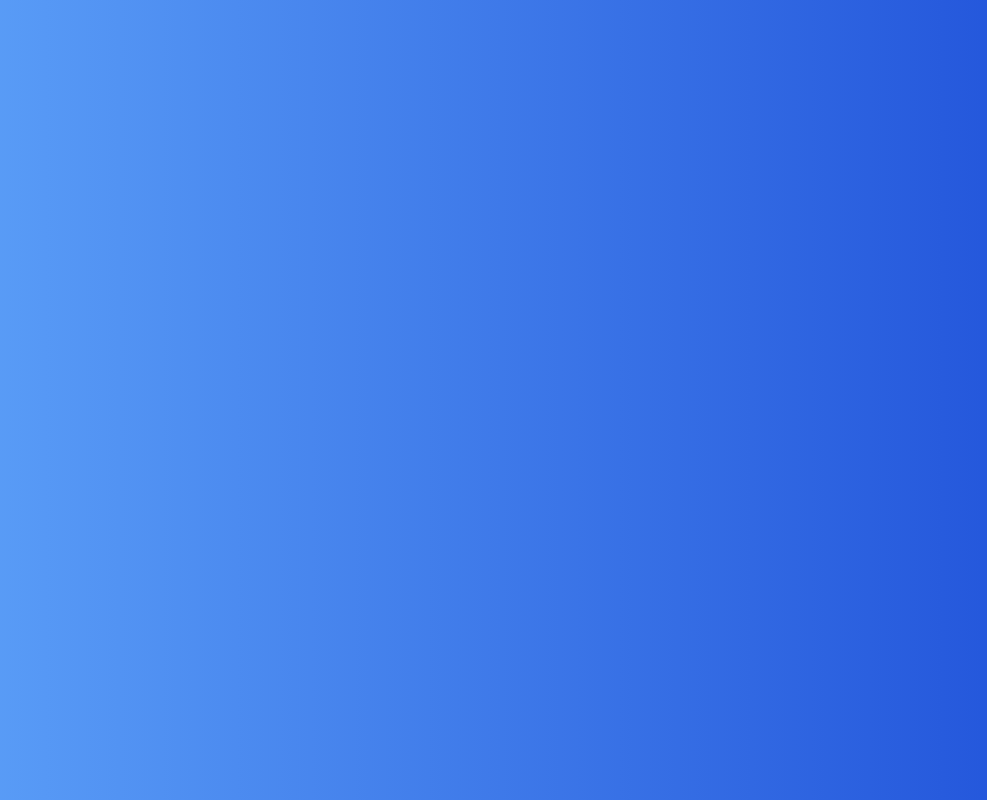
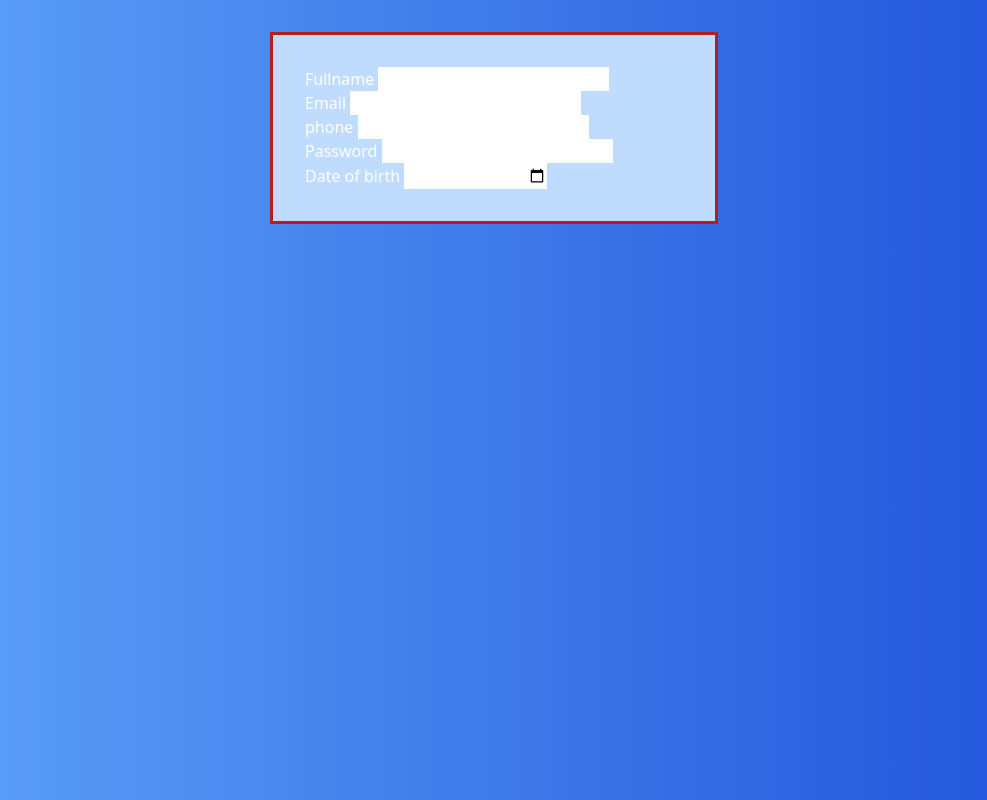
Before and after one commit to olawale3334/Register, a website: page dist/index.html in a window 1280 px wide. Shown: the whole page, without its empty margins (146-1133 px from the left). Drawn offline with Linux system fonts and the light colour scheme.

Commit message:
form added

```diff
--- a/dist/index.html
+++ b/dist/index.html
@@ -8,9 +8,30 @@
 </head>
 <body>
     <div class=" p-8 bg-gradient-to-r from-blue-400 to-blue-700 text-white h-screen">
-       <div>
-
+       <div class=" max-w-md p-8 mx-auto bg-blue-200 border-[3px] border-red-700">
+          <form>
+            <div>
+             <label > Fullname</label>
+             <input type="text" name="Fullname">
+            </div>
+            <div>
+                <label >Email</label>
+                <input type="text" name="Email">
+            </div>
+            <div>
+                <label >phone</label>
+                <input type="number" name="phone">
+            </div>
+            <div>
+                <label >Password</label>
+                <input type="password" name="password">
+            </div>
+            <div>
+                <label >Date of birth</label>
+                <input type="date" name="date">
+            </div>
+           </form>
        </div>
-      </div>
+    </div>
 </body>
 </html>
```
Also changed, not shown: dist/style.css.
